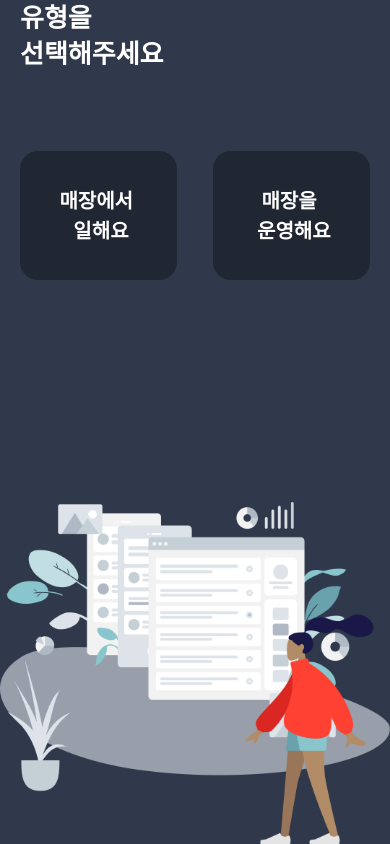
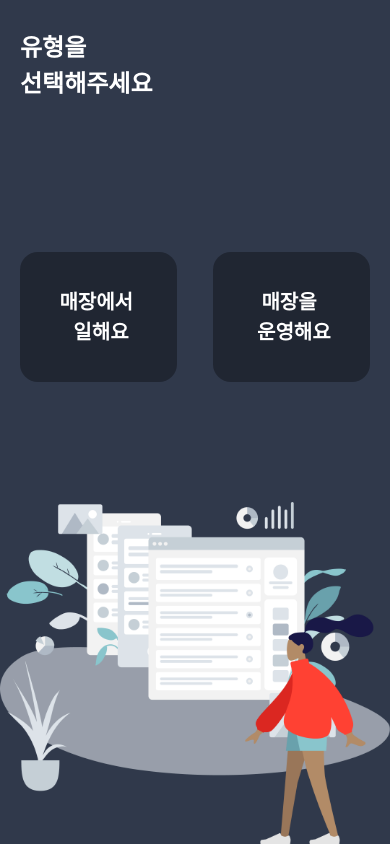
Before and after one commit to zaar625/wmApp, a React Native app: screen /categorySelectPage in a window 390 px wide. Built offline with nearby package versions, Linux system fonts and the light colour scheme.

Commit message:
select-category page_refactoring fixed

```diff
--- a/App.tsx
+++ b/App.tsx
@@ -1,14 +1,19 @@
 import React from 'react';
-import { NavigationContainer } from '@react-navigation/native';
+import { useColorScheme } from 'react-native';
+import { DefaultTheme, NavigationContainer } from '@react-navigation/native';
 import { createStackNavigator } from '@react-navigation/stack';
 import OnboardingPage from './App/screens/onboarding';
 import CategorySelectPage from './App/screens/select-category';
 import EmployeeLoginPage from './App/screens/login/employee';
 import JoinPage from './App/screens/join';
 
+import { colors } from './App/theme';
+
 export default function App() {
   const Stack = createStackNavigator();
+  const scheme = useColorScheme();
 
+  console.log(scheme);
   return (
     <NavigationContainer>
       <Stack.Navigator screenOptions={{ headerShown: false }}>
--- a/App/components/ScreenTitle.tsx
+++ b/App/components/ScreenTitle.tsx
@@ -14,6 +14,7 @@ const styles = StyleSheet.create({
     fontSize: fontSizes.title,
     fontWeight: '700',
     lineHeight: 36,
-    marginVertical: 30
+    marginVertical: 30,
+    paddingHorizontal: 20
   }
 });
--- a/App/screens/onboarding/index.tsx
+++ b/App/screens/onboarding/index.tsx
@@ -11,9 +11,7 @@ import { FlatList } from 'react-native-gesture-handler';
 import { NavigationScreenProps } from '../../type';
 import Button from '../../components/Button';
 import { onBoadingDATA, OnBoadingSlideItem } from './onboardingData';
-import { colors } from '../../theme';
-
-const { width } = Dimensions.get('window');
+import { colors, deviceheight, deviceWidth } from '../../theme';
 
 export default function OnboardingPage({ navigation }: NavigationScreenProps) {
   const [currentSlideIndex, setCurrentSlideIndex] = useState(0);
@@ -21,7 +19,7 @@ export default function OnboardingPage({ navigation }: NavigationScreenProps) {
 
   const updateCurrentSlideIndex = (e: NativeSyntheticEvent<NativeScrollEvent>) => {
     const contentOffsetX = e.nativeEvent.contentOffset.x;
-    const currentIndex = Math.round(contentOffsetX / width);
+    const currentIndex = Math.round(contentOffsetX / deviceWidth);
 
     setCurrentSlideIndex(currentIndex);
   };
@@ -71,7 +69,7 @@ const styles = StyleSheet.create({
   indicatorWrapper: {
     flexDirection: 'row',
     justifyContent: 'center',
-    paddingBottom: 82
+    marginBottom: deviceheight * 0.09
   },
   indicator: {
     height: 6,
--- a/App/screens/onboarding/onboardingData.tsx
+++ b/App/screens/onboarding/onboardingData.tsx
@@ -49,8 +49,7 @@ export { onBoadingDATA, OnBoadingSlideItem };
 
 const styles = StyleSheet.create({
   slideItemWrapper: {
-    width: deviceWidth,
-    paddingHorizontal: 20
+    width: deviceWidth
   },
   imgWrap: {
     justifyContent: 'center',
--- a/App/screens/select-category/index.tsx
+++ b/App/screens/select-category/index.tsx
@@ -2,40 +2,40 @@ import { Dimensions, Image, StyleSheet, Text, View } from 'react-native';
 import React from 'react';
 import { SafeAreaView } from 'react-native-safe-area-context';
 import CategoryBtn from './CategoryBtn';
+import ScreenTitle from '../../components/ScreenTitle';
+
+import { colors, deviceWidth } from '../../theme';
 
 export default function CategorySelectPage() {
-  const { width, height } = Dimensions.get('window');
   return (
-    <SafeAreaView style={{ backgroundColor: '#30394B', flex: 1 }}>
-      <Text style={styles.titleText}>유형을{'\n'}선택해주세요</Text>
-      <View style={{ flex: 1, justifyContent: 'space-between' }}>
+    <SafeAreaView style={styles.container}>
+      <ScreenTitle title={`유형을${'\n'}선택해주세요`} />
       <View style={styles.categoryBtnWrapper}>
         <CategoryBtn title={`매장에서 ${'\n'} 일해요`} />
         <CategoryBtn title={`매장을 ${'\n'} 운영해요`} />
       </View>
       <Image
         source={require('../../assets/img/category-select.png')}
-          style={{ width, height: width * 0.877 }}
+        style={styles.img}
         resizeMode="contain"
       />
-      </View>
     </SafeAreaView>
   );
 }
 
 const styles = StyleSheet.create({
+  container: {
+    flex: 1,
+    backgroundColor: colors.dark.primary,
+    justifyContent: 'space-between'
+  },
   categoryBtnWrapper: {
     paddingHorizontal: 20,
     flexDirection: 'row',
     justifyContent: 'space-between'
   },
-  titleText: {
-    fontSize: 26,
-    fontWeight: '700',
-    color: '#fff',
-    lineHeight: 36,
-    paddingHorizontal: 20,
-    marginBottom: 79
-    // marginTop: 20
+  img: {
+    width: deviceWidth,
+    height: deviceWidth * 0.877
   }
 });
```
Also changed, not shown: App/assets/img/onboarding04.png. Lines whose indentation alone changed are shown as unchanged.
